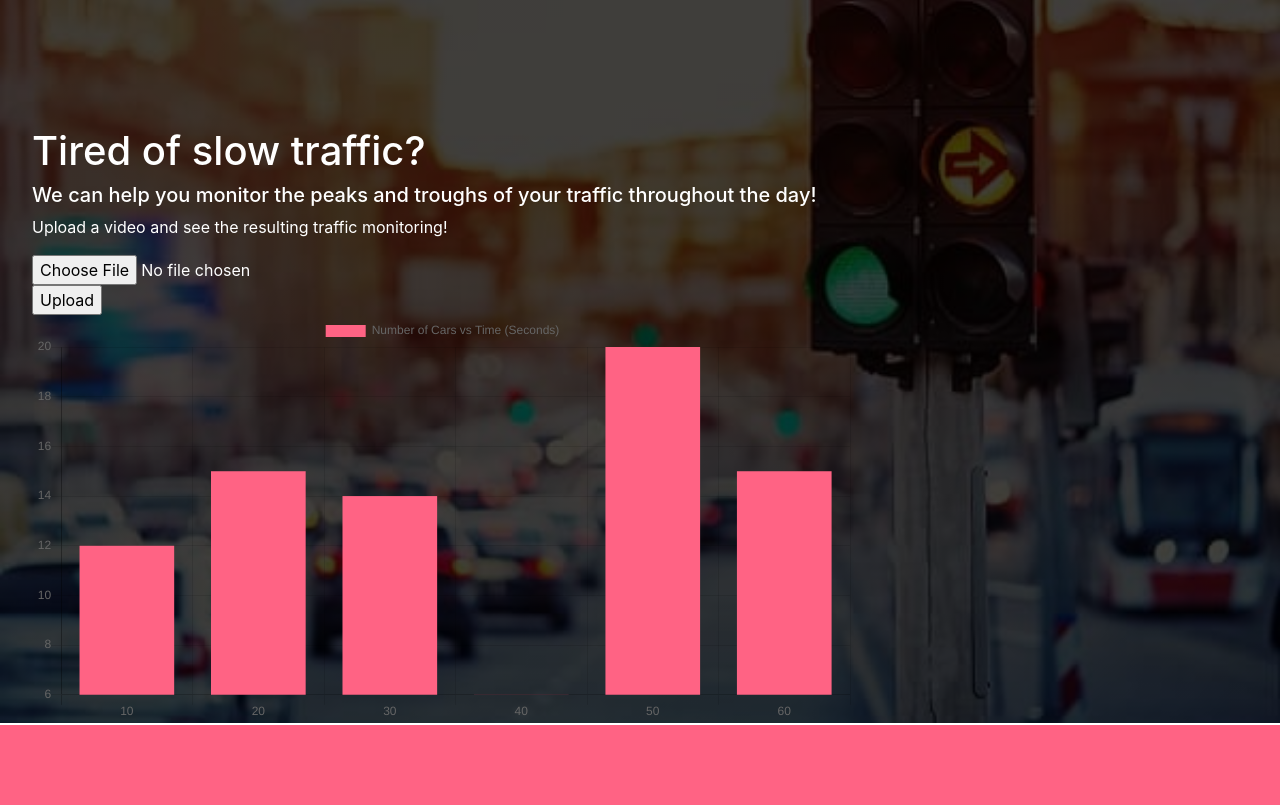
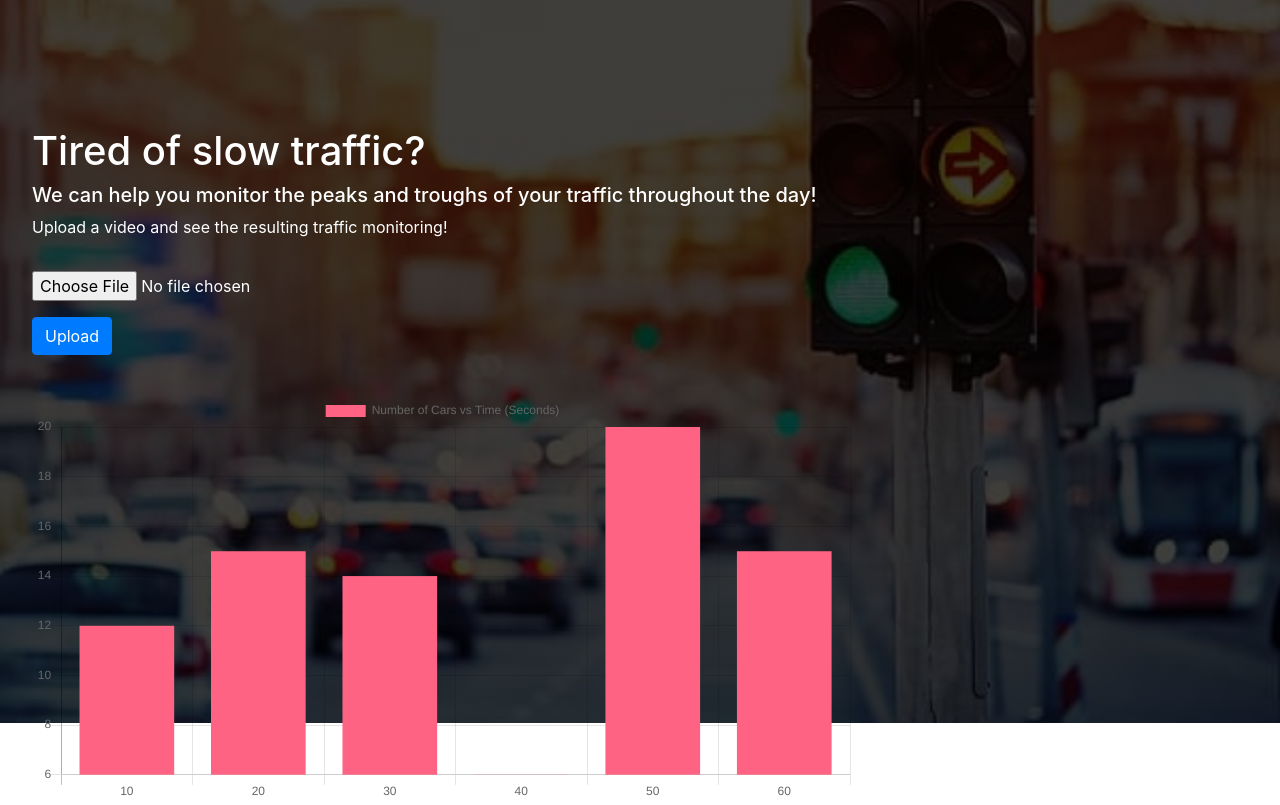
Before and after one commit to SarvathSharma/Smart-Traffic-Control-System, a Flask app: page / in a window 1280 px wide. Shown: the part 77-882 px from the top of the page. Before the commit the page ends 802 px from the top, so only its background shows below. Run offline with Flask 2, Linux system fonts and the light colour scheme; some libraries are stand-ins or nearby versions.

Commit message:
fixed more css

```diff
--- a/static/styles/index.css
+++ b/static/styles/index.css
@@ -20,3 +20,12 @@
     width: 200px;
     margin: 0 auto;
 }
+.upload-description{
+    margin-top: 32px;
+    margin-bottom: 16px;
+}
+.upload-button{
+    margin-top: 16px;
+    margin-bottom: 32px;
+
+}
--- a/templates/index.html
+++ b/templates/index.html
@@ -16,10 +16,15 @@
             </p>
           <form method="post" enctype="multipart/form-data">
                 <div class="upload-description">
-                    <input type="file" name="file" title="Select a Traffic Video">
+                    <input
+                        class="form-control-file"
+                        type="file">
                 </div>
                 <div class="upload-button">
-                    <input type="submit" value="Upload">
+                    <input
+                        class="btn btn-primary mb-2"
+                        type="submit"
+                        value="Upload">
                 </div>
           </form>
           <div>
```
